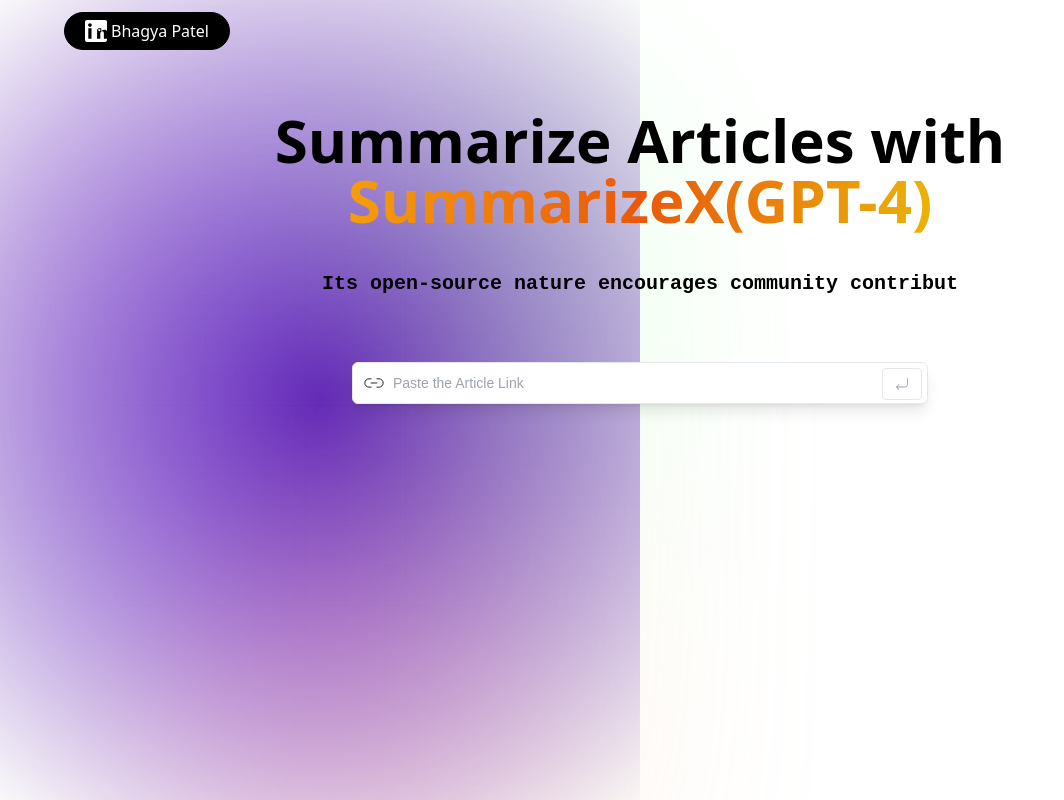
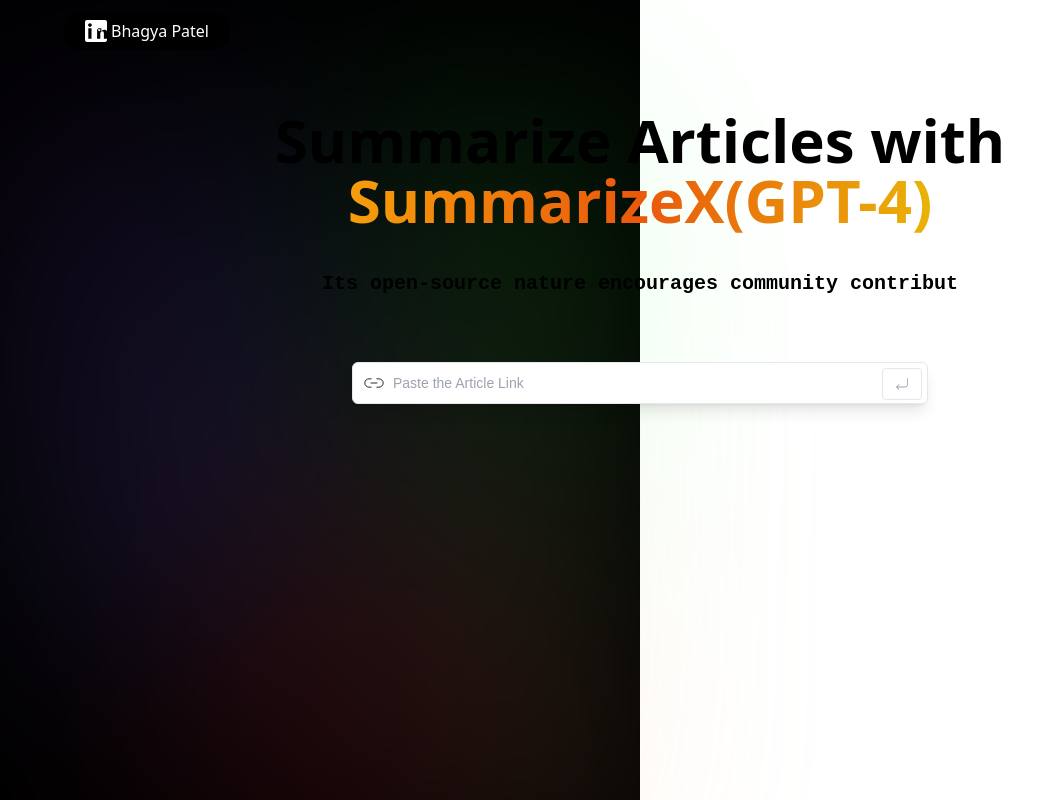
Before and after one commit to Bhagyapatel2024/SummarizeX, a React (Vite) app: page / in a window 1280 px wide. Shown: the whole page, without its empty margins (0-1064 px from the left). Built offline with nearby package versions, Linux system fonts and the light colour scheme.

Commit message:
Update App.css

```diff
--- a/src/App.css
+++ b/src/App.css
@@ -19,17 +19,19 @@
   justify-content: center;
   padding: 120px 24px 160px 24px;
   pointer-events: none;
-  background-color: rgb(93, 26, 180);
+  background-color: black;
+  color:white;
 }
 
 .main:before {
-  background: radial-gradient(circle, rgba(2, 0, 36, 0) 0, #fafafa 100%);
+  background: black;
   position: absolute;
   content: "";
   z-index: 2;
   width: 100%;
   height: 100%;
   top: 0;
+  color:white;
 }
 
 .main:after {
```
